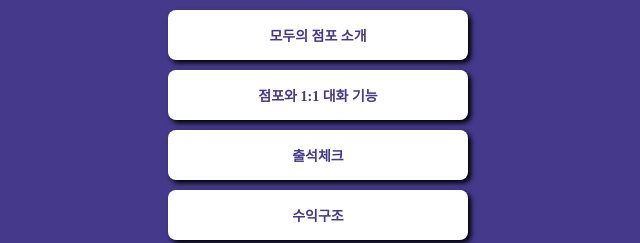
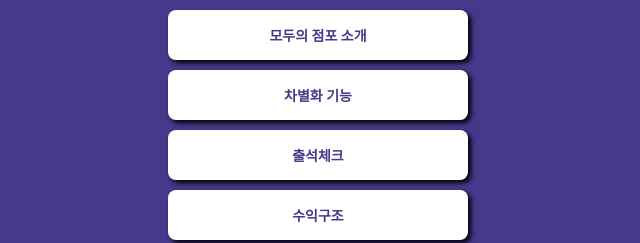
Before and after one commit to zollove1/mypage, a plain HTML site: page index.html in a window 1280 px wide. Shown: the part 270-513 px from the top of the page, 322-962 px from the left. Drawn offline with Linux system fonts and the light colour scheme; a web font is replaced by a local one.

Commit message:
Update index.html

```diff
--- a/index.html
+++ b/index.html
@@ -7,7 +7,7 @@
     <meta property="og:title" content="김윤환 - 프로필 링크">
     <meta property="og:description" content="모두의 점포 소개 링크">
     <meta property="og:image" content="모점.png">
-    <title>모두의점포 - 프로필 링크</title>
+    <title>모두의 점포 - 프로필 링크</title>
     <style>
         @import url('https://cdn.jsdelivr.net/gh/orioncactus/pretendard/dist/web/static/pretendard.css');
         * {
@@ -89,7 +89,7 @@
         <h1 class="main">모두의 점포</h1>
         <p class="sub">편의점..자주가세요?</p>
         <a target="_blank" href="https://spartacodingclub.kr/">모두의 점포 소개</a>
-        <a target="_blank" href="https://hanghae99.spartacodingclub.kr/">점포와 1:1 대화 기능</a>
+        <a target="_blank" href="https://hanghae99.spartacodingclub.kr/">차별화 기능</a>
         <a target="_blank" href="https://chang.spartacodingclub.kr/">출석체크</a>
         <a target="_blank" href="https://ddingdong.spartacodingclub.kr/">수익구조</a>
     </div>
```
